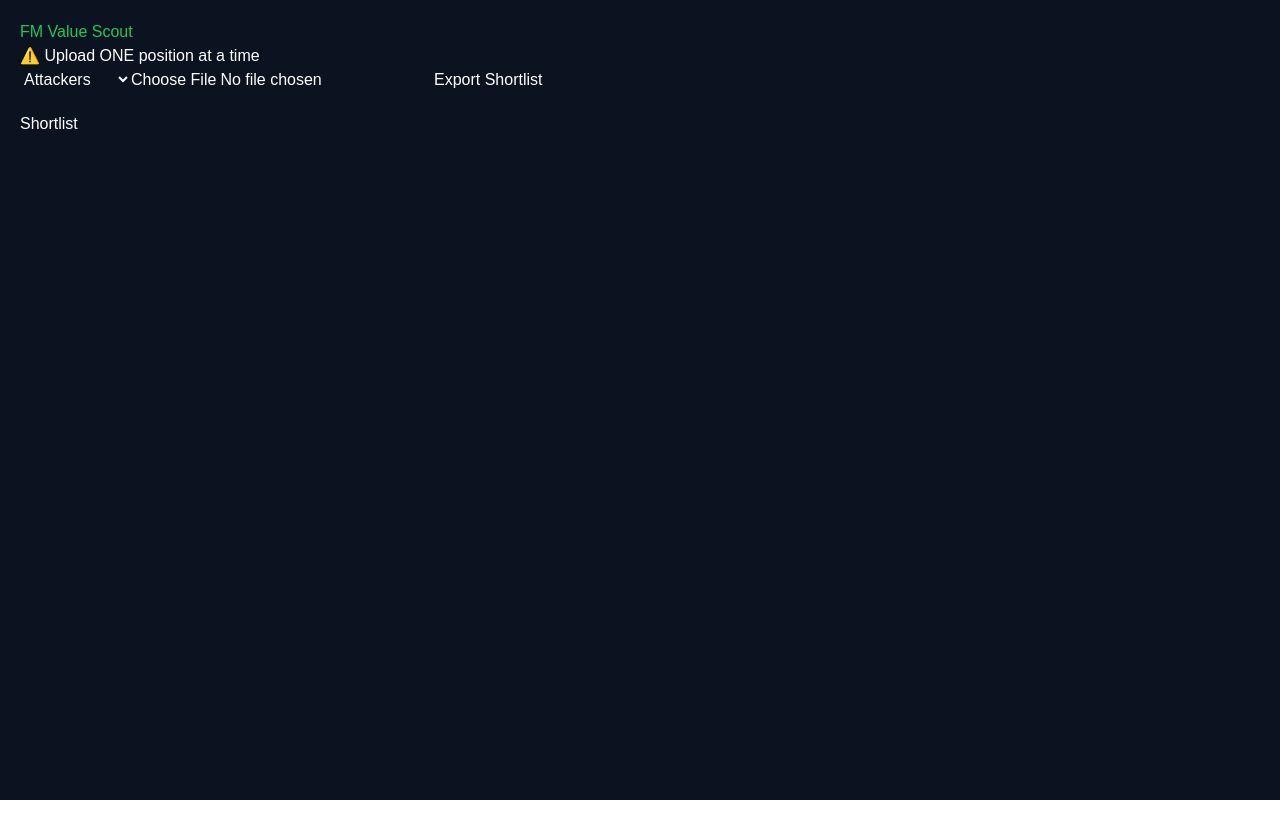
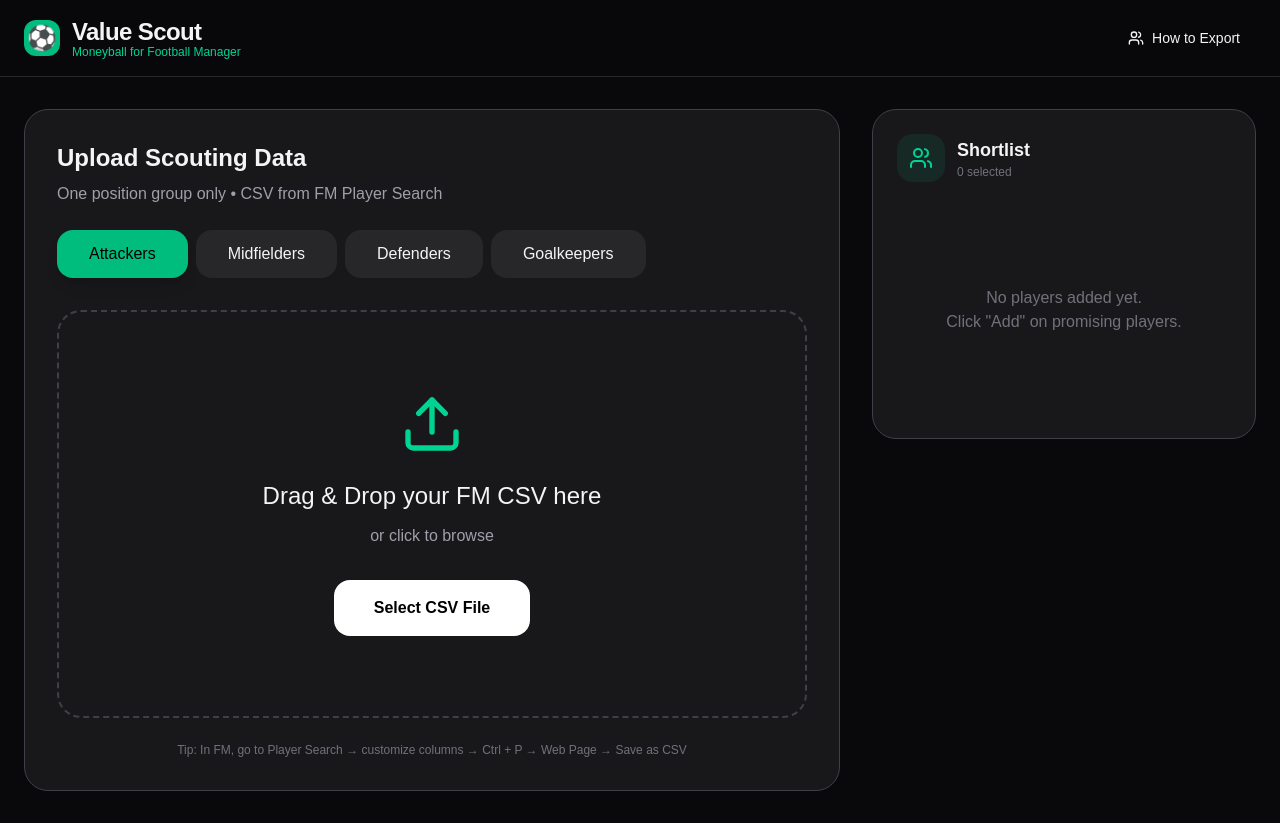
Before and after one commit to jakesummersFM/valuescout, a Next.js app: page / in a window 1280 px wide. Before the commit the page ends 800 px from the top, so only its background shows below. Built offline with nearby package versions, Linux system fonts and the light colour scheme.

Commit message:
New UI changes

```diff
--- a/app/page.tsx
+++ b/app/page.tsx
@@ -1,296 +1,416 @@
+'use client';
 
+import React, { useState, useCallback } from 'react';
+import Papa from 'papaparse';
+import { Upload, Download, Plus, Trash2, Diamond, Users, AlertCircle } from 'lucide-react';
+import { useReactTable, getCoreRowModel, getSortedRowModel, SortingState, flexRender } from '@tanstack/react-table';
 
-"use client"
-
-import { useState } from "react"
-import Papa from "papaparse"
-
-type Player = {
-  Name: string
-  Value: number
-  Wage: number
-  score: number
-  tag: string
-  [key: string]: any
+interface Player {
+  id: number;
+  rank: number;
+  name: string;
+  nationality: string;
+  age: number;
+  valueScore: number;
+  keyStat: string;
+  transferValue: string;
+  wage: string;
+  rawData?: any; // Store original row for future advanced calculations
 }
 
-export default function Page() {
-  const [players, setPlayers] = useState<Player[]>([])
-  const [selected, setSelected] = useState<Player | null>(null)
-  const [shortlist, setShortlist] = useState<Player[]>([])
-  const [position, setPosition] = useState("ATT")
+const positions = ['Attackers', 'Midfielders', 'Defenders', 'Goalkeepers'];
 
-  const num = (v: any) => Number(v) || 0
+export default function ValueScout() {
+  const [activePosition, setActivePosition] = useState('Attackers');
+  const [players, setPlayers] = useState<Player[]>([]);
+  const [shortlist, setShortlist] = useState<Player[]>([]);
+  const [sorting, setSorting] = useState<SortingState>([{ id: 'valueScore', desc: true }]);
+  const [isDragging, setIsDragging] = useState(false);
+  const [isProcessing, setIsProcessing] = useState(false);
+  const [uploadMessage, setUploadMessage] = useState<{ type: 'success' | 'error'; text: string } | null>(null);
 
-  const normalize = (val: number, min: number, max: number) => {
-    if (max === min) return 0
-    return (val - min) / (max - min)
-  }
+  // Simple mock Value Score calculator (replace with your real logic later)
+  const calculateValueScore = (row: any, position: string): number => {
+    // Example logic - customize based on your actual FM CSV columns
+    let performance = 0;
+    let costEfficiency = 0;
 
-  const calculateScores = (data: any[]): Player[] => {
-    const clean = data.filter(p => p.Name)
+    // Common FM columns you might have
+    const goals = parseFloat(row.Goals) || 0;
+    const assists = parseFloat(row.Assists) || 0;
+    const xG = parseFloat(row['xG']) || parseFloat(row['Expected Goals']) || 0;
+    const value = parseFloat((row['Transfer Value'] || row.Value || '0').replace(/[^0-9.]/g, '')) || 1;
+    const wage = parseFloat((row.Wage || row['Weekly Wage'] || '0').replace(/[^0-9.]/g, '')) || 1;
 
-    const metric = (key: string) => clean.map(p => num(p[key]))
-
-    let m: any = {}
-
-    if (position === "ATT") {
-      m = {
-        goals: metric("Goals"),
-        xg: metric("xG"),
-        shots: metric("Shots"),
-        conv: clean.map(p => num(p.Goals) / (num(p.Shots) || 1))
-      }
+    if (position === 'Attackers') {
+      performance = (goals * 1.5 + assists + (xG > 0 ? goals / xG * 20 : 0));
+    } else if (position === 'Midfielders') {
+      performance = (assists * 2 + (parseFloat(row.Tackles) || 0) * 0.8 + (parseFloat(row['Key Passes']) || 0));
+    } else if (position === 'Defenders') {
+      performance = (parseFloat(row.Tackles) || 0) * 1.2 + (parseFloat(row.Interceptions) || 0) * 1.5;
+    } else {
+      performance = parseFloat(row['Save %']) || parseFloat(row.Saves) || 50;
     }
 
-    if (position === "MID") {
-      m = {
-        key: metric("Key Passes"),
-        ast: metric("Assists"),
-        prog: metric("Progressive Passes"),
-        pass: metric("Pass %")
+    costEfficiency = 10000 / (value / 1000000 + wage / 1000); // rough efficiency
+
+    const score = Math.min(99, Math.max(40, Math.round(performance * 2 + costEfficiency / 10)));
+    return score;
+  };
+
+  const parseAndProcessCSV = useCallback((file: File) => {
+    setIsProcessing(true);
+    setUploadMessage(null);
+
+    Papa.parse(file, {
+      header: true,
+      skipEmptyLines: true,
+      complete: (results) => {
+        if (results.data.length === 0) {
+          setUploadMessage({ type: 'error', text: 'CSV appears to be empty.' });
+          setIsProcessing(false);
+          return;
+        }
+
+        const parsedPlayers: Player[] = results.data
+          .map((row: any, index: number) => {
+            const name = row.Name || row.Player || 'Unknown Player';
+            const nationality = row.Nationality || row.Nat || '🇬🇧';
+            const age = parseInt(row.Age) || 25;
+
+            const valueScore = calculateValueScore(row, activePosition);
+
+            let keyStat = 'N/A';
+            if (activePosition === 'Attackers') {
+              keyStat = `Goals/xG: ${(parseFloat(row.Goals) || 0).toFixed(1)}`;
+            } else if (activePosition === 'Midfielders') {
+              keyStat = `Assists: ${row.Assists || row['Key Passes'] || 'N/A'}`;
+            } else if (activePosition === 'Defenders') {
+              keyStat = `Tackles: ${row.Tackles || 'N/A'}`;
+            } else {
+              keyStat = `Save%: ${row['Save %'] || 'N/A'}`;
+            }
+
+            return {
+              id: Date.now() + index,
+              rank: index + 1,
+              name,
+              nationality: nationality.length > 3 ? '🌍' : nationality,
+              age,
+              valueScore,
+              keyStat,
+              transferValue: row['Transfer Value'] || row.Value || '£0',
+              wage: row.Wage || row['Weekly Wage'] || '£0',
+              rawData: row,
+            };
+          })
+          .sort((a, b) => b.valueScore - a.valueScore) // Initial sort by score
+          .map((player, idx) => ({ ...player, rank: idx + 1 }));
+
+        setPlayers(parsedPlayers);
+        setUploadMessage({
+          type: 'success',
+          text: `Successfully loaded ${parsedPlayers.length} ${activePosition.toLowerCase()}!`
+        });
+        setIsProcessing(false);
+      },
+      error: (error) => {
+        setUploadMessage({ type: 'error', text: `Parse error: ${error.message}` });
+        setIsProcessing(false);
       }
+    });
+  }, [activePosition]);
+
+  const handleFileUpload = (file: File) => {
+    if (!file.name.toLowerCase().endsWith('.csv')) {
+      setUploadMessage({ type: 'error', text: 'Please upload a CSV file only.' });
+      return;
     }
+    parseAndProcessCSV(file);
+  };
 
-    if (position === "DEF") {
-      m = {
-        tkl: metric("Tackles"),
-        int: metric("Interceptions"),
-        clr: metric("Clearances"),
-        aer: metric("Aerials Won")
-      }
+  // Drag & Drop
+  const handleDragOver = (e: React.DragEvent) => {
+    e.preventDefault();
+    setIsDragging(true);
+  };
+
+  const handleDragLeave = () => setIsDragging(false);
+
+  const handleDrop = (e: React.DragEvent) => {
+    e.preventDefault();
+    setIsDragging(false);
+    const file = e.dataTransfer.files[0];
+    if (file) handleFileUpload(file);
+  };
+
+  const addToShortlist = (player: Player) => {
+    if (!shortlist.find(p => p.id === player.id)) {
+      setShortlist([...shortlist, player]);
     }
+  };
 
-    if (position === "GK") {
-      m = {
-        save: metric("Save %"),
-        saves: metric("Saves"),
-        cs: metric("Clean Sheets")
-      }
-    }
+  const removeFromShortlist = (id: number) => {
+    setShortlist(shortlist.filter(p => p.id !== id));
+  };
 
-    const mins: any = {}
-    const maxs: any = {}
+  // Table columns (same as before, slightly improved)
+  const columns = React.useMemo(() => [
+    { accessorKey: 'rank', header: 'Rank' },
+    {
+      accessorKey: 'name',
+      header: 'Player',
+      cell: ({ row }: any) => (
+        <div className="flex items-center gap-3">
+          <span className="text-2xl">{row.original.nationality}</span>
+          <div>
+            <div className="font-semibold text-white">{row.original.name}</div>
+            <div className="text-xs text-zinc-500">Age {row.original.age}</div>
+          </div>
+        </div>
+      ),
+    },
+    {
+      accessorKey: 'valueScore',
+      header: 'Value Score',
+      cell: ({ row }: any) => {
+        const score = row.original.valueScore;
+        const color = score >= 90 ? 'bg-emerald-500' : score >= 75 ? 'bg-amber-500' : 'bg-orange-500';
+        return (
+          <div className="flex items-center gap-3 min-w-[140px]">
+            <div className="flex-1 h-3 bg-zinc-800 rounded-full overflow-hidden">
+              <div
+                className={`h-full ${color} transition-all duration-500`}
+                style={{ width: `${score}%` }}
+              />
+            </div>
+            <div className="font-mono font-bold text-lg w-12 text-right flex items-center gap-1">
+              {score}
+              {score >= 92 && <Diamond className="text-emerald-400 w-5 h-5" />}
+            </div>
+          </div>
+        );
+      },
+    },
+    { accessorKey: 'keyStat', header: 'Key Stat' },
+    { accessorKey: 'transferValue', header: 'Value' },
+    { accessorKey: 'wage', header: 'Wage' },
+    {
+      id: 'actions',
+      header: '',
+      cell: ({ row }: any) => (
+        <button
+          onClick={() => addToShortlist(row.original)}
+          disabled={shortlist.some(p => p.id === row.original.id)}
+          className="px-5 py-2 bg-emerald-600 hover:bg-emerald-500 disabled:bg-zinc-700 disabled:text-zinc-400 rounded-xl text-sm flex items-center gap-2 transition font-medium"
+        >
+          <Plus className="w-4 h-4" /> Add
+        </button>
+      ),
+    },
+  ], [shortlist]);
 
-    Object.keys(m).forEach(k => {
-      mins[k] = Math.min(...m[k])
-      maxs[k] = Math.max(...m[k])
-    })
-
-    return clean.map((p, i) => {
-      let score = 0
-
-      const add = (key: string, weight: number) => {
-        score += normalize(m[key][i], mins[key], maxs[key]) * weight
-      }
-
-      if (position === "ATT") {
-        add("goals", 0.3)
-        add("xg", 0.25)
-        add("shots", 0.15)
-        add("conv", 0.3)
-      }
-
-      if (position === "MID") {
-        add("key", 0.3)
-        add("ast", 0.25)
-        add("prog", 0.25)
-        add("pass", 0.2)
-      }
-
-      if (position === "DEF") {
-        add("tkl", 0.25)
-        add("int", 0.25)
-        add("clr", 0.25)
-        add("aer", 0.25)
-      }
-
-      if (position === "GK") {
-        add("save", 0.5)
-        add("saves", 0.3)
-        add("cs", 0.2)
-      }
-
-      const finalScore = Math.round(score * 100)
-      const value = num(p.Value) || 1
-      const valueScore = finalScore / value
-
-      let tag = "🔴 Weak"
-      if (finalScore > 85 && valueScore > 0.02) tag = "💎 Hidden Gem"
-      else if (finalScore > 75) tag = "🟢 Elite"
-      else if (finalScore > 60) tag = "🟡 Solid"
-      else if (finalScore < 50 && value > 20) tag = "⚠️ Overpriced"
-
-      return {
-        ...p,
-        Value: num(p.Value),
-        Wage: num(p.Wage),
-        score: finalScore,
-        tag
-      }
-    }).sort((a, b) => b.score - a.score)
-  }
-
-  const handleUpload = (e: any) => {
-    const file = e.target.files?.[0]
-    if (!file) return
-
-    try {
-      Papa.parse(file, {
-        header: true,
-        skipEmptyLines: true,
-        complete: (res: any) => {
-          // ✅ CLEAN DATA + FIX NAME
-          const cleaned = (res.data as any[])
-            .filter((row: any) => row && Object.keys(row).length > 0)
-            .map((row: any) => ({
-              ...row,
-
-              // 🔥 NAME FIX (THIS IS THE IMPORTANT BIT)
-              Name: row["Name"] || row["Player"] || "Unknown",
-
-              // BASIC STATS (safe fallback)
-              Goals: Number(row["Goals"] || row["Gls"] || 0),
-              xG: Number(row["xG"] || 0),
-              Shots: Number(row["Shots"] || row["Sh"] || 0),
-
-              Assists: Number(row["Assists"] || row["Ast"] || 0),
-              "Key Passes": Number(row["Key Passes"] || row["KP"] || 0),
-
-              Tackles: Number(row["Tackles"] || 0),
-              Interceptions: Number(row["Interceptions"] || 0),
-              Clearances: Number(row["Clearances"] || 0),
-
-              Value: Number(row["Value"] || row["Transfer Value"] || 0),
-              Wage: Number(row["Wage"] || row["Salary"] || 0),
-
-              Position: row["Position"] || "",
-            }))
-            .filter((p: any) => p.Name && p.Name !== "Unknown")
-
-          // ✅ SCORE (UNCHANGED)
-          const scored = calculateScores(cleaned)
-
-          // ✅ SET STATE
-          setPlayers(scored)
-        }
-      })
-    } catch (e) {
-      console.error(e)
-      alert("Upload failed. Try a different file.")
-    }
-  }
-
-  const addToShortlist = (p: Player) => {
-    if (!shortlist.find(x => x.Name === p.Name)) {
-      setShortlist([...shortlist, p])
-    }
-  }
-  const exportShortlist = () => {
-    const rows = [
-      ["Name", "Score", "Value", "Wage", "Tag"],
-      ...shortlist.map(p => [p.Name, p.score, p.Value, p.Wage, p.tag])
-    ]
-    const blob = new Blob([rows.map(r => r.join(",")).join("\n")])
-    const url = URL.createObjectURL(blob)
-
-    const a = document.createElement("a")
-    a.href = url
-    a.download = "shortlist.csv"
-    a.click()
-  }
-
-  const Bar = ({ label, value }: any) => (
-    <div style={{ marginBottom: 8 }}>
-      <div style={{ fontSize: 12 }}>{label}</div>
-      <div style={{ background: "#1f2937", height: 8, borderRadius: 4 }}>
-        <div style={{
-          width: `${Math.min(value, 100)}%`,
-          background: "#22c55e",
-          height: "100%",
-          borderRadius: 4
-        }} />
-      </div>
-    </div>
-  )
+  const table = useReactTable({
+    data: players,
+    columns,
+    state: { sorting },
+    onSortingChange: setSorting,
+    getCoreRowModel: getCoreRowModel(),
+    getSortedRowModel: getSortedRowModel(),
+  });
 
   return (
-    <div style={{ background: "#0B1220", color: "white", minHeight: "100vh", padding: 20 }}>
-      <h1 style={{ color: "#22c55e" }}>FM Value Scout</h1>
+    <div className="min-h-screen bg-zinc-950 text-zinc-100">
+      {/* Navbar remains the same as previous version */}
 
-      <p>⚠️ Upload ONE position at a time</p>
+      <nav className="border-b border-zinc-800 bg-zinc-950/90 backdrop-blur-md sticky top-0 z-50">
+        <div className="max-w-7xl mx-auto px-6 py-4 flex items-center justify-between">
+          <div className="flex items-center gap-3">
+            <div className="w-9 h-9 bg-emerald-500 rounded-xl flex items-center justify-center text-black font-bold text-2xl">⚽</div>
+            <div>
+              <div className="text-2xl font-semibold tracking-tight">Value Scout</div>
+              <div className="text-xs text-emerald-400 -mt-1">Moneyball for Football Manager</div>
+            </div>
+          </div>
+          <div className="flex items-center gap-4">
+            <button className="flex items-center gap-2 px-4 py-2 hover:bg-zinc-900 rounded-xl transition text-sm">
+              <Users className="w-4 h-4" /> How to Export
+            </button>
+            {shortlist.length > 0 && (
+              <button className="bg-emerald-600 hover:bg-emerald-500 px-6 py-2 rounded-xl flex items-center gap-2 font-medium">
+                <Download className="w-4 h-4" /> Export Shortlist
+              </button>
+            )}
+          </div>
+        </div>
+      </nav>
 
-      <select value={position} onChange={e => setPosition(e.target.value)}>
-        <option value="ATT">Attackers</option>
-        <option value="MID">Midfielders</option>
-        <option value="DEF">Defenders</option>
-        <option value="GK">Goalkeepers</option>
-      </select>
+      <div className="max-w-7xl mx-auto px-6 py-8 flex gap-8">
+        {/* Main Content */}
+        <div className="flex-1 space-y-8">
+          {/* Upload Section */}
+          <div className="bg-zinc-900 border border-zinc-700 rounded-3xl p-8">
+            <h2 className="text-2xl font-semibold mb-2">Upload Scouting Data</h2>
+            <p className="text-zinc-400 mb-6">One position group only • CSV from FM Player Search</p>
 
-      <input type="file" onChange={handleUpload} />
-      <button onClick={exportShortlist}>Export Shortlist</button>
+            {/* Position Tabs */}
+            <div className="flex gap-2 mb-8 flex-wrap">
+              {positions.map((pos) => (
+                <button
+                  key={pos}
+                  onClick={() => {
+                    setActivePosition(pos);
+                    setPlayers([]); // Clear previous results when switching
+                    setUploadMessage(null);
+                  }}
+                  className={`px-8 py-3 rounded-2xl font-medium transition-all ${
+                    activePosition === pos
+                      ? 'bg-emerald-500 text-black shadow-lg'
+                      : 'bg-zinc-800 hover:bg-zinc-700'
+                  }`}
+                >
+                  {pos}
+                </button>
+              ))}
+            </div>
 
-      <div style={{ display: "flex", gap: 20, marginTop: 20 }}>
-        <div style={{ width: "40%" }}>
-          {players.map((p, i) => (
-            <div key={i} onClick={() => setSelected(p)}
-              style={{ padding: 10, marginBottom: 8, background: "#111827", cursor: "pointer" }}>
-              {p.Name} — {p.score} ({p.tag})
+            {/* Drag & Drop */}
+            <div
+              onDragOver={handleDragOver}
+              onDragLeave={handleDragLeave}
+              onDrop={handleDrop}
+              className={`border-2 border-dashed rounded-3xl p-20 text-center transition-all ${
+                isDragging ? 'border-emerald-500 bg-emerald-950/30' : 'border-zinc-700 hover:border-zinc-500'
+              }`}
+            >
+              <Upload className="w-16 h-16 mx-auto mb-6 text-emerald-400" />
+              <p className="text-2xl font-medium mb-3">
+                {isProcessing ? 'Processing CSV...' : 'Drag & Drop your FM CSV here'}
+              </p>
+              <p className="text-zinc-400 mb-8">or click to browse</p>
+
+              <label className="inline-block bg-white hover:bg-zinc-200 text-black px-10 py-4 rounded-2xl font-semibold cursor-pointer transition">
+                Select CSV File
+                <input
+                  type="file"
+                  accept=".csv"
+                  className="hidden"
+                  onChange={(e) => e.target.files?.[0] && handleFileUpload(e.target.files[0])}
+                />
+              </label>
+
+              {uploadMessage && (
+                <div className={`mt-6 flex items-center justify-center gap-3 text-sm ${uploadMessage.type === 'success' ? 'text-emerald-400' : 'text-red-400'}`}>
+                  {uploadMessage.type === 'error' ? <AlertCircle className="w-5 h-5" /> : null}
+                  {uploadMessage.text}
+                </div>
+              )}
             </div>
-          ))}
-        </div>
 
-        <div style={{ width: "60%" }}>
-          {selected && (
-            <div style={{ padding: 20, background: "#111827" }}>
-              <h2>{selected.Name}</h2>
-              <p>{selected.score} — {selected.tag}</p>
-              <p>£{selected.Value} | £{selected.Wage}</p>
+            <div className="text-center text-xs text-zinc-500 mt-6">
+              Tip: In FM, go to Player Search → customize columns → Ctrl + P → Web Page → Save as CSV
+            </div>
+          </div>
 
-              {position === "ATT" && (
-                <>
-                  <Bar label="Goals" value={selected.Goals * 5} />
-                  <Bar label="xG" value={selected.xG * 5} />
-                  <Bar label="Shots" value={selected.Shots} />
-                </>
-              )}
+          {/* Players Table */}
+          {players.length > 0 && (
+            <div className="bg-zinc-900 border border-zinc-700 rounded-3xl overflow-hidden">
+              <div className="px-8 py-5 border-b border-zinc-700 flex justify-between">
+                <h3 className="text-xl font-semibold">
+                  {activePosition} • {players.length} players ranked by Value Score
+                </h3>
+              </div>
 
-              {position === "MID" && (
-                <>
-                  <Bar label="Key Passes" value={selected["Key Passes"] * 5} />
-                  <Bar label="Assists" value={selected.Assists * 10} />
-                  <Bar label="Progressive" value={selected["Progressive Passes"] * 5} />
-                </>
-              )}
-
-              {position === "DEF" && (
-                <>
-                  <Bar label="Tackles" value={selected.Tackles * 5} />
-                  <Bar label="Interceptions" value={selected.Interceptions * 5} />
-                  <Bar label="Clearances" value={selected.Clearances * 5} />
-                </>
-              )}
-
-              {position === "GK" && (
-                <>
-                  <Bar label="Save %" value={selected["Save %"]} />
-                  <Bar label="Saves" value={selected.Saves * 2} />
-                  <Bar label="Clean Sheets" value={selected["Clean Sheets"] * 5} />
-                </>
-              )}
-
-              <button onClick={() => addToShortlist(selected)}>
-                ⭐ Add to Shortlist
-              </button>
+              <div className="overflow-x-auto">
+                <table className="w-full">
+                  <thead>
+                    {table.getHeaderGroups().map((headerGroup: any) => (
+                      <tr key={headerGroup.id} className="border-b border-zinc-800 bg-zinc-950">
+                        {headerGroup.headers.map((header: any) => (
+                          <th
+                            key={header.id}
+                            onClick={header.column.getToggleSortingHandler()}
+                            className="px-8 py-5 text-left text-sm font-medium text-zinc-400 hover:text-white cursor-pointer"
+                          >
+                            {flexRender(header.column.columnDef.header, header.getContext())}
+                          </th>
+                        ))}
+                      </tr>
+                    ))}
+                  </thead>
+                  <tbody>
+                    {table.getRowModel().rows.map((row: any) => (
+                      <tr key={row.id} className="border-b border-zinc-800 hover:bg-zinc-800/70 transition">
+                        {row.getVisibleCells().map((cell: any) => (
+                          <td key={cell.id} className="px-8 py-6">
+                            {flexRender(cell.column.columnDef.cell, cell.getContext())}
+                          </td>
+                        ))}
+                      </tr>
+                    ))}
+                  </tbody>
+                </table>
+              </div>
             </div>
           )}
         </div>
+
+        {/* Shortlist Sidebar - same as before */}
+        <div className="w-96 flex-shrink-0">
+          <div className="bg-zinc-900 border border-zinc-700 rounded-3xl p-6 sticky top-24">
+            {/* Shortlist content - unchanged from previous version */}
+            <div className="flex items-center justify-between mb-6">
+              <div className="flex items-center gap-3">
+                <div className="bg-emerald-500/10 p-3 rounded-2xl">
+                  <Users className="w-6 h-6 text-emerald-400" />
+                </div>
+                <div>
+                  <div className="font-semibold text-lg">Shortlist</div>
+                  <div className="text-xs text-zinc-500">{shortlist.length} selected</div>
+                </div>
+              </div>
+              {shortlist.length > 0 && (
+                <button onClick={() => setShortlist([])} className="text-red-400 hover:text-red-500">
+                  <Trash2 className="w-5 h-5" />
+                </button>
+              )}
+            </div>
+
+            {shortlist.length === 0 ? (
+              <div className="py-20 text-center text-zinc-500">
+                No players added yet.<br />Click "Add" on promising players.
+              </div>
+            ) : (
+              <div className="space-y-3 max-h-[600px] overflow-y-auto pr-2">
+                {shortlist.map((player, idx) => (
+                  <div key={player.id} className="bg-zinc-800 rounded-2xl p-4 flex justify-between items-center group">
+                    <div className="flex gap-4 items-center">
+                      <div className="text-3xl">{player.nationality}</div>
+                      <div>
+                        <div className="font-medium">{player.name}</div>
+                        <div className="text-emerald-400 font-mono text-sm">{player.valueScore} Value Score</div>
+                      </div>
+                    </div>
+                    <button
+                      onClick={() => removeFromShortlist(player.id)}
+                      className="opacity-40 group-hover:opacity-100 text-zinc-400 hover:text-red-400 transition"
+                    >
+                      <Trash2 className="w-5 h-5" />
+                    </button>
+                  </div>
+                ))}
+              </div>
+            )}
+
+            {shortlist.length > 0 && (
+              <button className="mt-8 w-full py-4 bg-emerald-600 hover:bg-emerald-500 rounded-2xl font-semibold flex items-center justify-center gap-3">
+                <Download className="w-5 h-5" />
+                Export Shortlist
+              </button>
+            )}
+          </div>
+        </div>
       </div>
-
-      <h3>Shortlist</h3>
-      {shortlist.map((p, i) => (
-        <div key={i}>{p.Name} — {p.score}</div>
-      ))}
     </div>
-  )
+  );
 }
--- a/package.json
+++ b/package.json
@@ -9,6 +9,8 @@
     "lint": "eslint"
   },
   "dependencies": {
+    "@tanstack/react-table": "^8.21.3",
+    "lucide-react": "^1.7.0",
     "next": "16.2.1",
     "papaparse": "^5.5.3",
     "react": "19.2.4",
```
Also changed, not shown: 1 other file (tests, documents, lock files or other folders).
